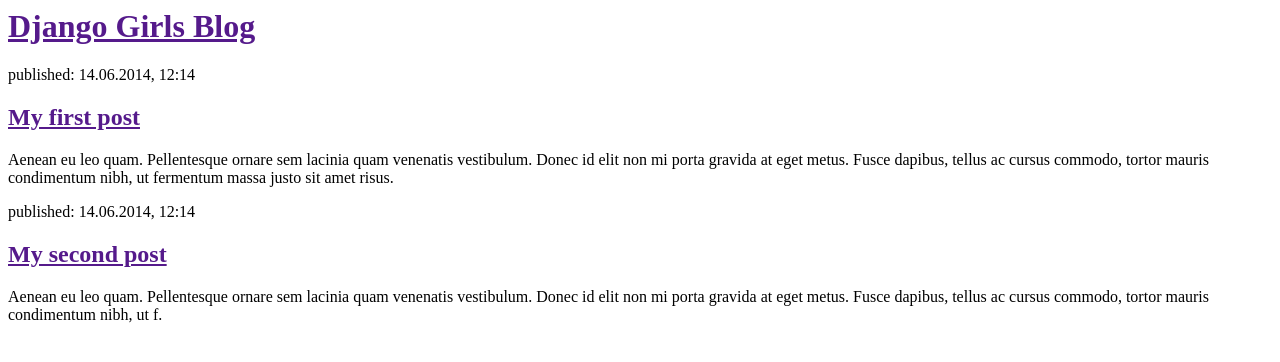
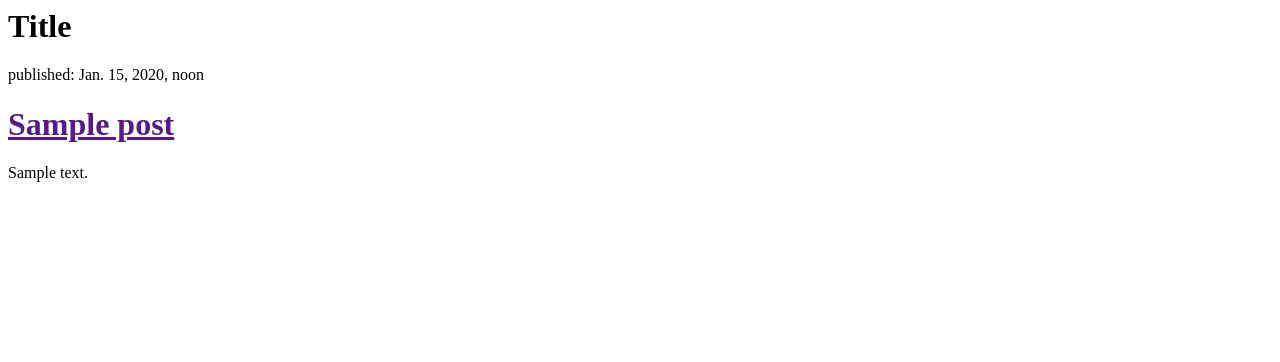
Before and after one commit to germanas/blogproject, a Django app: template blogapp/templates/blogapp/post_list.html in a window 1280 px wide. Shown: the top 362 px of the page. Run offline with Django 3.2, Linux system fonts and the light colour scheme; the template is opened without the code that fills it: values that come from a table or form of the project are taken from there, others are empty; tables that the repository leaves empty hold one stand-in row (values such as "Sample post"); parts of the project's set-up code (start-up, migrations or seed data) failed here and were passed over.

Commit message:
updated views

```diff
--- a/blogapp/templates/blogapp/post_list.html
+++ b/blogapp/templates/blogapp/post_list.html
@@ -1,22 +1,20 @@
 <html>
     <head>
-        <title>Django Girls blog</title>
+        <title>noobdata</title>
     </head>
     <body>
         <div>
-            <h1><a href="">Django Girls Blog</a></h1>
+            <h1>Title</h1>
         </div>
 
         <div>
-            <p>published: 14.06.2014, 12:14</p>
-            <h2><a href="">My first post</a></h2>
-            <p>Aenean eu leo quam. Pellentesque ornare sem lacinia quam venenatis vestibulum. Donec id elit non mi porta gravida at eget metus. Fusce dapibus, tellus ac cursus commodo, tortor mauris condimentum nibh, ut fermentum massa justo sit amet risus.</p>
-        </div>
-
-        <div>
-            <p>published: 14.06.2014, 12:14</p>
-            <h2><a href="">My second post</a></h2>
-            <p>Aenean eu leo quam. Pellentesque ornare sem lacinia quam venenatis vestibulum. Donec id elit non mi porta gravida at eget metus. Fusce dapibus, tellus ac cursus commodo, tortor mauris condimentum nibh, ut f.</p>
+            {% for post in posts %}
+            <div>
+                <p>published: {{ post.published_date }}</p>
+                <h1><a href="">{{ post.title }}</a></h1>
+                <p>{{ post.text|linebreaksbr }}</p>
+            </div>
+    {% endfor %}
         </div>
     </body>
 </html>
--- a/blogapp/views.py
+++ b/blogapp/views.py
@@ -1,7 +1,10 @@
 from django.shortcuts import render
 from django.conf.urls import url
 from django.conf.urls import include
+from django.utils import timezone
+from .models import Post
 
 # Create your views here.
 def post_list(request):
-    return render(request, 'blogapp/post_list.html', {})
+  posts = Post.objects.filter(published_date__lte=timezone.now()).order_by('published_date')
+  return render(request, 'blogapp/post_list.html', {'posts': posts})
```
